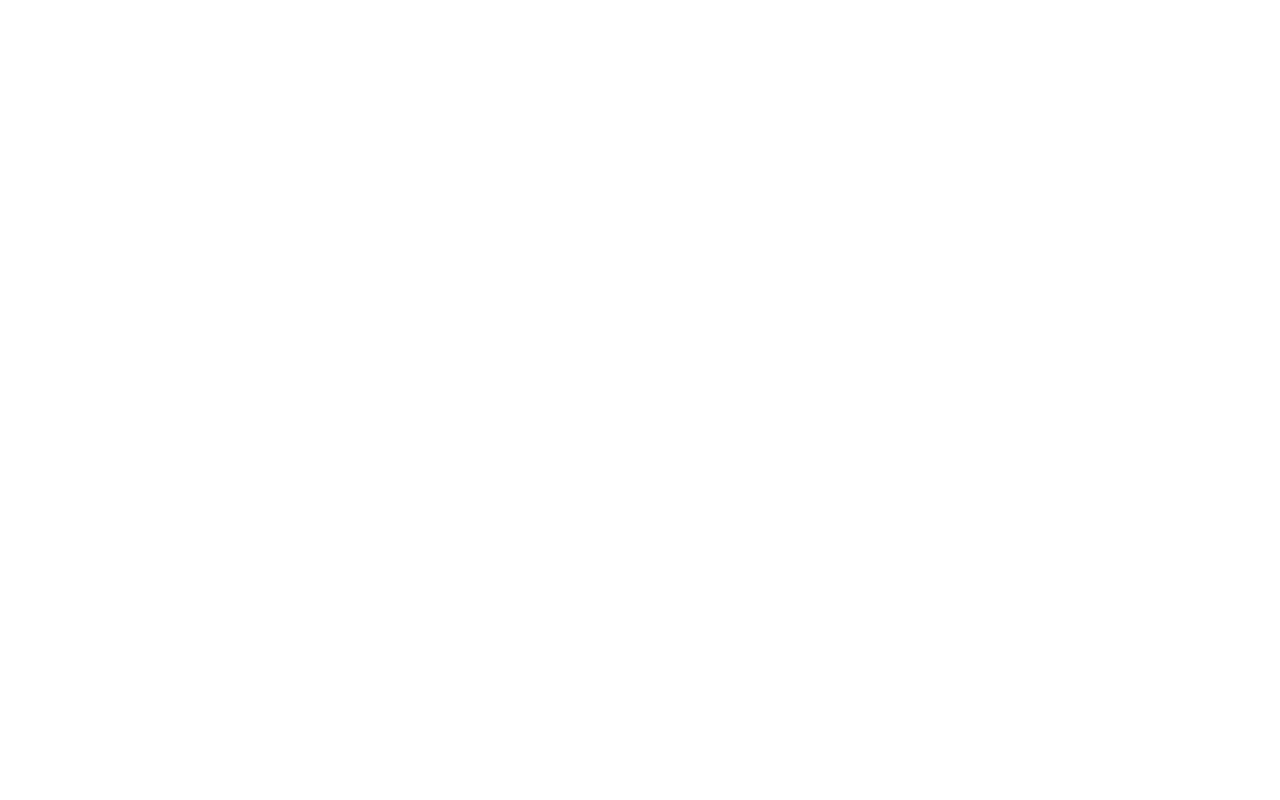
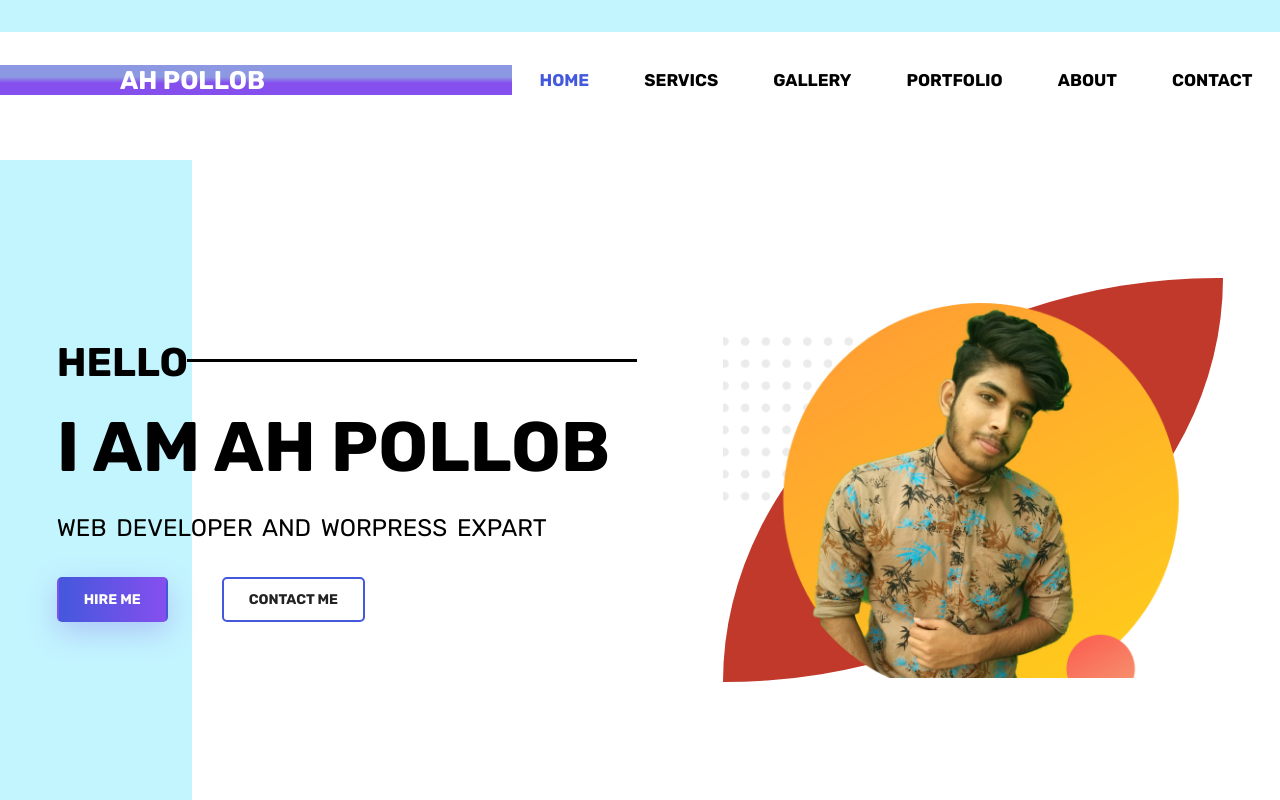
Before and after one commit to ahpollob/simple-porfolio, a plain HTML site: page index.html in a window 1280 px wide. Drawn offline with Linux system fonts and the light colour scheme.

Commit message:
header part done

```diff
--- a/index.html
+++ b/index.html
@@ -4,8 +4,42 @@
     <meta charset="UTF-8">
     <meta name="viewport" content="width=device-width, initial-scale=1.0">
     <title>AH Pollob-Home</title>
+    <link rel="stylesheet" href="style.css">
 </head>
 <body>
+    <header>
+        <!-- haeder section start  -->
+        <section class="nav-section">
+            <!-- logo -->
+            <div class="logo">
+                <h1>AH pollob</h1>
+            </div>
+            <!-- menu bar -->
+            <nav>
+                <a href="#">home</a>
+                <a href="https://ahpollob.github.io/web-portfolio/" target="_blank">servics</a>
+                <a href="#">gallery</a>
+                <a href="#">portfolio</a>
+                <a href="#">about</a>
+                <a href="#">contact</a>
+            </nav>
+        </section>
 
+<!-- main content section -->
+        <main>
+            <div class="left-side">
+                <h3>Hello</h3>
+                <h1>i am ah pollob</h1>
+                <h2>web developer and worpress expart</h2>
+                <a href="https://www.linkedin.com/in/ah-pollob-6a089b1a1/" class="btn1">hire me</a>
+                <a href="https://www.facebook.com/ahpollobofficial.0" class="btn2">contact me</a>
+
+            </div>
+            <div class="right-side">
+                <img src="img/profile.png" alt="pollob">
+
+            </div>
+        </main>
+    </header>
 </body>
 </html>
--- a/style.css
+++ b/style.css
@@ -0,0 +1,157 @@
+@import url('https://fonts.googleapis.com/css2?family=Rubik:ital,wght@0,300;0,400;0,500;0,700;1,300;1,400&display=swap');
+*{
+    margin: 0;
+    padding: 0;
+    box-sizing: border-box;
+    font-family: 'Rubik', sans-serif;
+}
+a{
+    text-decoration:none;
+}
+
+header{
+    width: 100%;
+    height: 100vh;
+    background-image: linear-gradient(to left, #fff 85%, #c3f5ff 20%);
+}
+.nav-section{
+    width: 100%;
+    height: 20vh;
+    display: flex;
+    justify-content: space-around;
+    align-items: center;
+    background-image: linear-gradient(to top, #fff 80%, #c3f5ff 20%);
+}
+/* logo */
+.logo{
+    width: 40%;
+    color: #fff;
+    background-image: linear-gradient(#8d98e3 40%, #854fee 60%);
+    padding-left: 100px;
+}
+.logo h1{
+    text-transform: uppercase;
+    font-size: 1.6rem;
+    animation: agepiche 2s linear infinite;
+    animation-direction: alternate;
+}
+/* animition code */
+@keyframes agepiche{
+    from{
+        padding-left: 40px;
+
+    }
+    to{
+        padding-right: 40px;
+    }
+}
+/* Nav bar/menu  */
+nav{
+    width: 60%;
+    display: flex;
+    justify-content: space-around;
+}
+nav a{
+    text-transform: uppercase;
+    color: #000;
+    font-weight: 900;
+    font-size: 17px;
+    position: relative;
+}
+nav a:first-child{
+    color: #4458dc;
+}
+nav a::before{
+    content: "";
+    position: absolute;
+    top: 110%;
+    left: 0;
+    width: 0%;
+    height: 2px;
+    border-bottom: 2px solid #4458dc;
+    transition: all .4s linear;
+}
+nav a:hover::before{
+width: 100%;
+}
+
+/* main section css start */
+main{
+    height: 80vh;
+    display: flex;
+    justify-content: space-around;
+    align-items: center;
+}
+.left-side{
+    color: #000;
+    text-transform: uppercase;
+}
+.left-side h3{
+    font-size: 40px;
+    margin-bottom: 20px;
+    position: relative;
+
+}
+.left-side h3::after{
+    content: "";
+    width: 450px;
+    height: 3px;
+    position: absolute;
+    top: 43%;
+    left: 23.6%;
+    background: #000;
+}
+.left-side h1{
+    margin-top: 20px;
+    font-size: 70px;
+    margin-bottom: 25px;
+
+}
+.left-side h2{
+    margin-bottom: 35px;
+    font-weight: 400;
+    word-spacing: 4px;
+}
+.left-side .btn1, .btn2{
+    font-weight: 900;
+    font-size: 14px;
+    text-align: center;
+    padding: 12px 25px;
+    margin-right: 50px;
+    text-transform: uppercase;
+    border-radius: 5px;
+    display: inline-block;
+}
+
+ .left-side .btn1{
+    color: #fff;
+    letter-spacing: 0;
+    background-image: linear-gradient(to right, #4458dc 0%,#854fee 100%), radial-gradient(circle at top left,#4458dc,#854fee);
+    border: double 2px transparent;
+    box-shadow: 0 10px 30px rgba(118, 85, 225, .3);
+
+
+}
+.left-side .btn2{
+border: 2px solid #4458dc;
+color: #222;
+background-color: #fff;
+box-shadow: none;
+
+}
+.left-side .btn1:hover{
+    border: 2px solid #4458dc;
+    color: #222;
+    background-color: #fff;
+    box-shadow: none;
+    background-image: none;
+}
+
+.right-side{
+  border-radius:99% 1% 100% 0% / 100% 0% 100% 0%   ;
+  background-color:#c0392b;
+}
+.right-side img{
+    max-width: 500px;
+    height: auto;
+}
```
Also changed, not shown: img/logo.png (added), img/profile.png (added).
